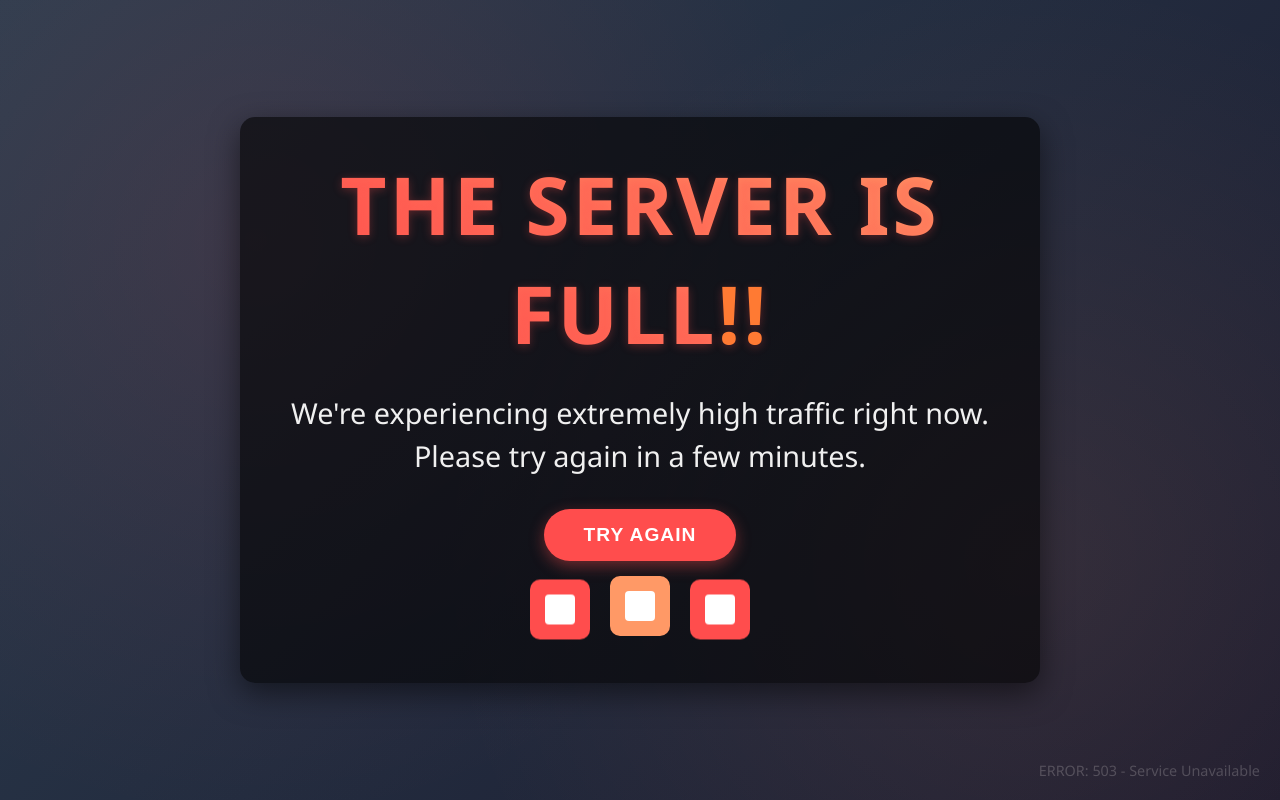
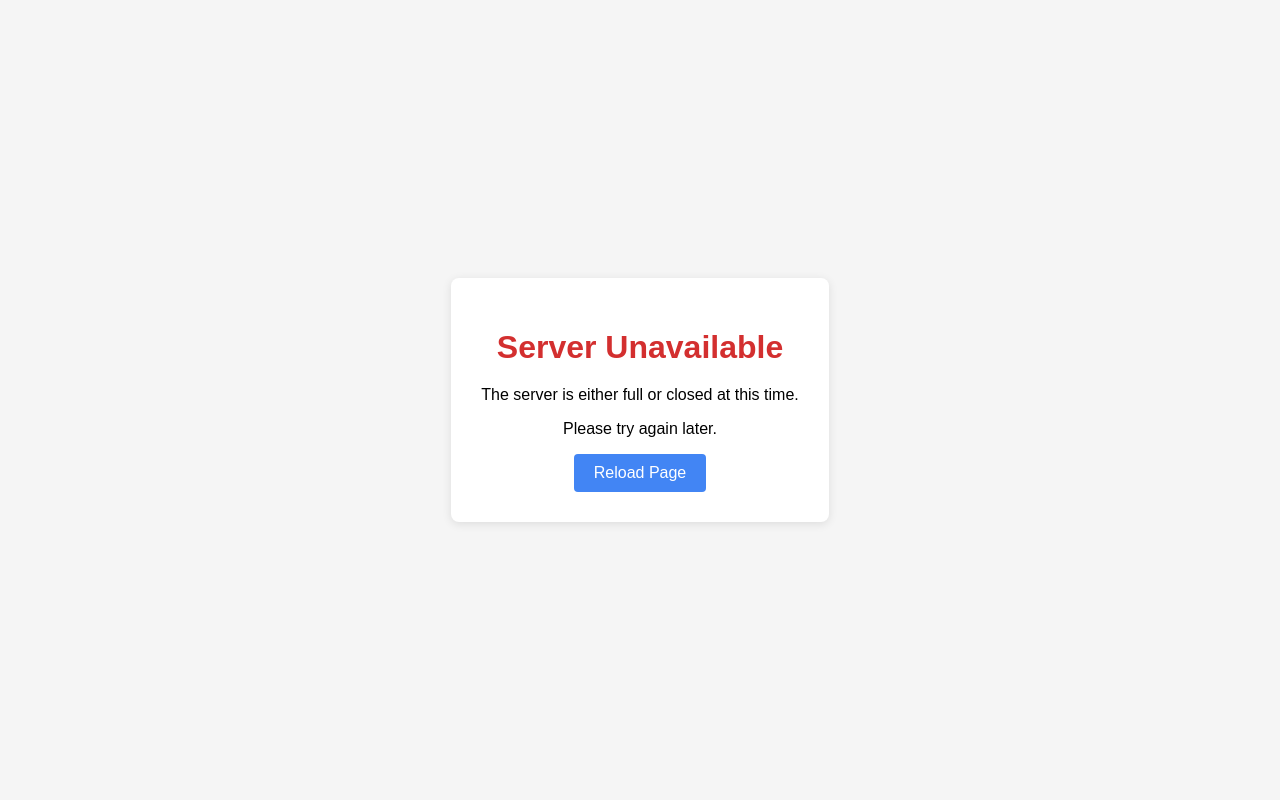
Before and after one commit to MahrouZzzZ/massar, a plain HTML site: page index.html in a window 1280 px wide. Drawn offline with Linux system fonts and the light colour scheme.

Commit message:
Update index.html

```diff
--- a/index.html
+++ b/index.html
@@ -3,220 +3,49 @@
 <head>
     <meta charset="UTF-8">
     <meta name="viewport" content="width=device-width, initial-scale=1.0">
-    <title>Server Full!</title>
+    <title>Server Status</title>
     <style>
-        * {
-            margin: 0;
-            padding: 0;
-            box-sizing: border-box;
-        }
-
         body {
-            background: linear-gradient(135deg, #2c3e50, #1a1a2e);
-            height: 100vh;
+            font-family: Arial, sans-serif;
             display: flex;
             justify-content: center;
             align-items: center;
-            font-family: 'Segoe UI', Tahoma, Geneva, Verdana, sans-serif;
-            color: #fff;
-            overflow: hidden;
-            position: relative;
+            height: 100vh;
+            margin: 0;
+            background-color: #f5f5f5;
         }
-
         .container {
             text-align: center;
-            max-width: 800px;
-            padding: 2rem;
-            background: rgba(0, 0, 0, 0.6);
-            border-radius: 15px;
-            box-shadow: 0 10px 30px rgba(0, 0, 0, 0.5);
-            z-index: 10;
-            position: relative;
+            padding: 30px;
+            background: white;
+            border-radius: 8px;
+            box-shadow: 0 2px 10px rgba(0,0,0,0.1);
         }
-
         h1 {
-            font-size: 5rem;
-            margin-bottom: 1.5rem;
-            text-transform: uppercase;
-            letter-spacing: 3px;
-            background: linear-gradient(45deg, #ff4d4d, #ff9966);
-            -webkit-background-clip: text;
-            background-clip: text;
-            color: transparent;
-            text-shadow: 0 2px 10px rgba(255, 77, 77, 0.3);
+            color: #d32f2f;
+            margin-bottom: 20px;
         }
-
-        .exclamation {
-            color: #ff4d4d;
-            animation: pulse 1.5s infinite;
-        }
-
-        .message {
-            font-size: 1.8rem;
-            margin-bottom: 2rem;
-            color: #f0f0f0;
-            line-height: 1.5;
-        }
-
-        .try-again {
-            background: #ff4d4d;
+        button {
+            background-color: #4285f4;
             color: white;
             border: none;
-            padding: 15px 40px;
-            font-size: 1.2rem;
-            border-radius: 50px;
+            padding: 10px 20px;
+            font-size: 16px;
+            border-radius: 4px;
             cursor: pointer;
-            transition: all 0.3s ease;
-            font-weight: bold;
-            letter-spacing: 1px;
-            box-shadow: 0 5px 15px rgba(255, 77, 77, 0.4);
+            transition: background-color 0.3s;
         }
-
-        .try-again:hover {
-            background: #ff3333;
-            transform: translateY(-3px);
-            box-shadow: 0 8px 20px rgba(255, 77, 77, 0.6);
-        }
-
-        .try-again:active {
-            transform: translateY(1px);
-        }
-
-        .server-icons {
-            display: flex;
-            justify-content: center;
-            gap: 20px;
-            margin-top: 30px;
-        }
-
-        .server-icon {
-            width: 60px;
-            height: 60px;
-            background: #ff4d4d;
-            border-radius: 10px;
-            display: flex;
-            justify-content: center;
-            align-items: center;
-            position: relative;
-            animation: float 3s ease-in-out infinite;
-        }
-
-        .server-icon:nth-child(2) {
-            animation-delay: 0.5s;
-            background: #ff9966;
-        }
-
-        .server-icon:nth-child(3) {
-            animation-delay: 1s;
-            background: #ff4d4d;
-        }
-
-        .server-icon:before {
-            content: "";
-            width: 30px;
-            height: 30px;
-            background: #fff;
-            border-radius: 4px;
-        }
-
-        .overlay {
-            position: absolute;
-            top: 0;
-            left: 0;
-            width: 100%;
-            height: 100%;
-            background:
-                radial-gradient(circle at 20% 30%, rgba(255, 77, 77, 0.1) 0px, transparent 50%),
-                radial-gradient(circle at 80% 70%, rgba(255, 153, 102, 0.1) 0px, transparent 50%);
-            z-index: 1;
-        }
-
-        .error-code {
-            position: absolute;
-            bottom: 20px;
-            right: 20px;
-            color: rgba(255, 255, 255, 0.2);
-            font-size: 0.9rem;
-        }
-
-        @keyframes pulse {
-            0% { transform: scale(1); }
-            50% { transform: scale(1.2); }
-            100% { transform: scale(1); }
-        }
-
-        @keyframes float {
-            0% { transform: translateY(0px); }
-            50% { transform: translateY(-15px); }
-            100% { transform: translateY(0px); }
-        }
-
-        /* Responsive design */
-        @media (max-width: 768px) {
-            h1 {
-                font-size: 3.5rem;
-            }
-
-            .message {
-                font-size: 1.4rem;
-            }
-        }
-
-        @media (max-width: 480px) {
-            h1 {
-                font-size: 2.5rem;
-            }
-
-            .message {
-                font-size: 1.2rem;
-            }
-
-            .server-icon {
-                width: 40px;
-                height: 40px;
-            }
+        button:hover {
+            background-color: #3367d6;
         }
     </style>
 </head>
 <body>
-    <div class="overlay"></div>
     <div class="container">
-        <h1>the server is full<span class="exclamation">!!</span></h1>
-        <p class="message">We're experiencing extremely high traffic right now.<br>Please try again in a few minutes.</p>
-
-        <button class="try-again" onclick="tryAgain()">TRY AGAIN</button>
-
-        <div class="server-icons">
-            <div class="server-icon"></div>
-            <div class="server-icon"></div>
-            <div class="server-icon"></div>
-        </div>
+        <h1>Server Unavailable</h1>
+        <p>The server is either full or closed at this time.</p>
+        <p>Please try again later.</p>
+        <button onclick="window.location.reload()">Reload Page</button>
     </div>
-
-    <div class="error-code">ERROR: 503 - Service Unavailable</div>
-
-    <script>
-        function tryAgain() {
-            // Simple animation when clicking the button
-            const btn = document.querySelector('.try-again');
-            btn.textContent = 'Trying...';
-            btn.disabled = true;
-
-            setTimeout(() => {
-                // Simulate server still being full
-                btn.textContent = 'Server Still Full';
-                setTimeout(() => {
-                    btn.textContent = 'TRY AGAIN';
-                    btn.disabled = false;
-                }, 2000);
-            }, 1500);
-        }
-
-        // Add some dynamic effects to the exclamation marks
-        const exclamation = document.querySelector('.exclamation');
-        setInterval(() => {
-            exclamation.style.color = `hsl(${Math.random() * 30 + 0}, 100%, 60%)`;
-        }, 1000);
-    </script>
 </body>
 </html>
```
